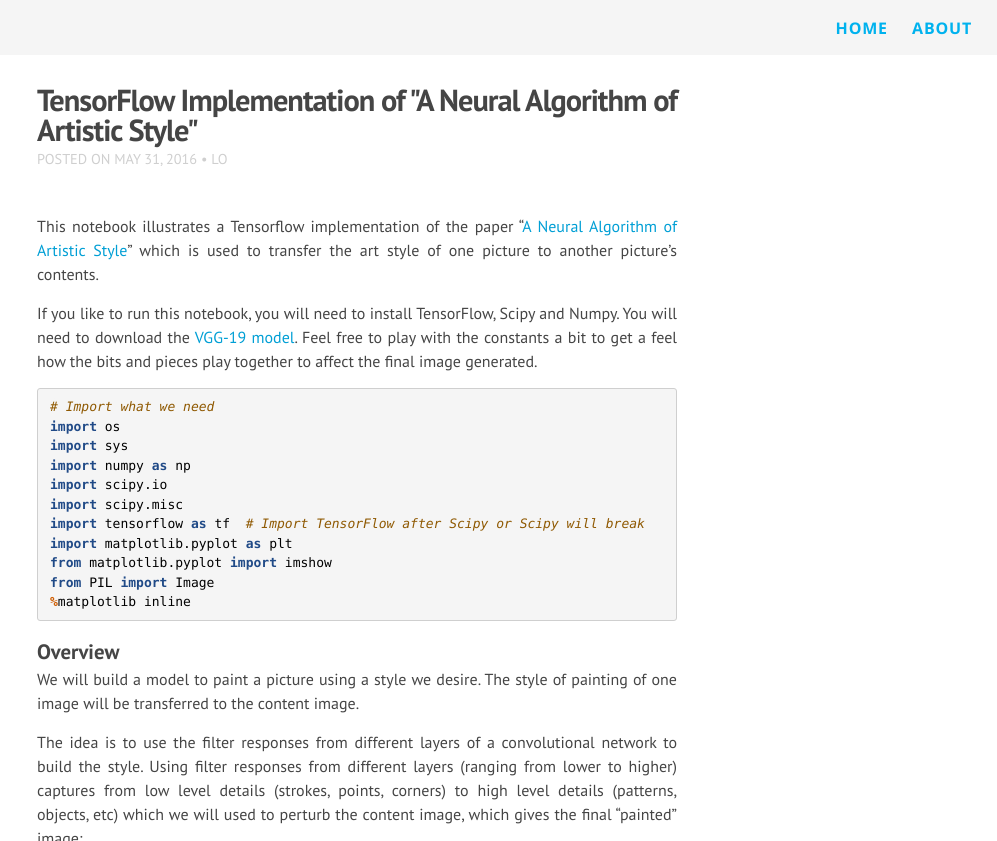
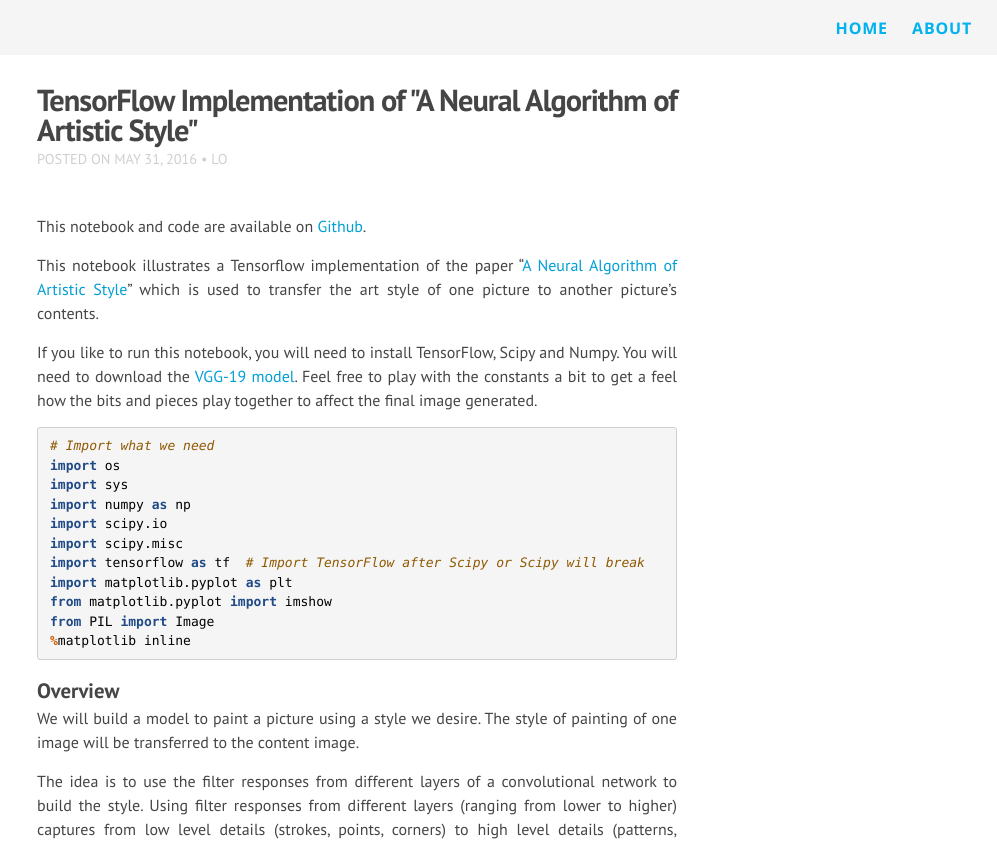
Before and after one commit to log0/log0, a Jekyll site: the page built from _posts/2016-05-31-tensorflow-neural-art-painting.md, in a window 1280 px wide and 900 px high, cut to the strip 0-841 px from the top of the window. Shown: the whole strip, without its empty margins (283-1280 px from the left). Built offline with Jekyll 4.4.1, drawn with Linux system fonts in a browser that asks for light colours; nearby versions of some CDN libraries; comment, search, counter and statistics services are not loaded.

Commit message:
Added a line of reference to the github repository.

```diff
--- a/_posts/2016-05-31-tensorflow-neural-art-painting.md
+++ b/_posts/2016-05-31-tensorflow-neural-art-painting.md
@@ -27,6 +27,7 @@ tags:
   - Deep Learning
   - Tutorial
 ---
+This notebook and code are available on [Github](https://github.com/log0/neural-style-painting).
 
 This notebook illustrates a Tensorflow implementation of the paper "[A Neural Algorithm of Artistic Style](http://arxiv.org/abs/1508.06576)" which is used to transfer the art style of one picture to another picture's contents.
 
```
